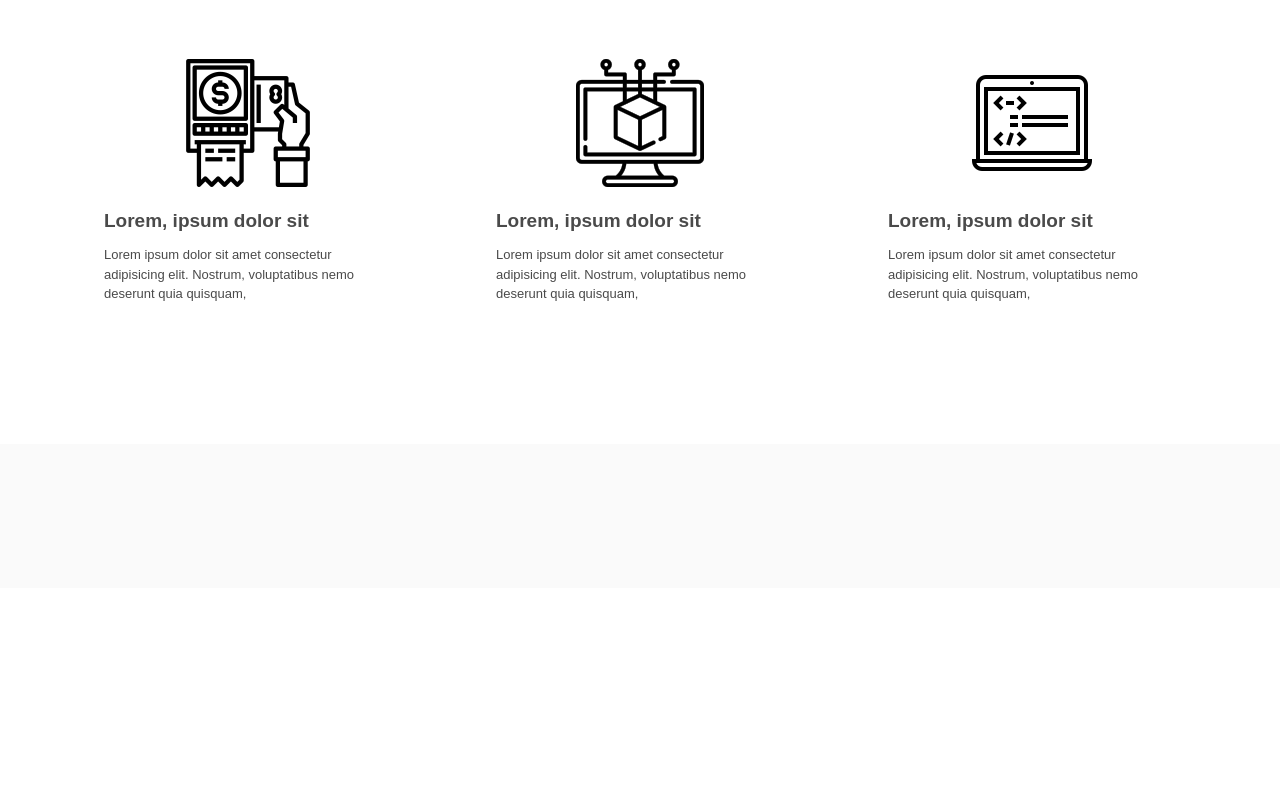
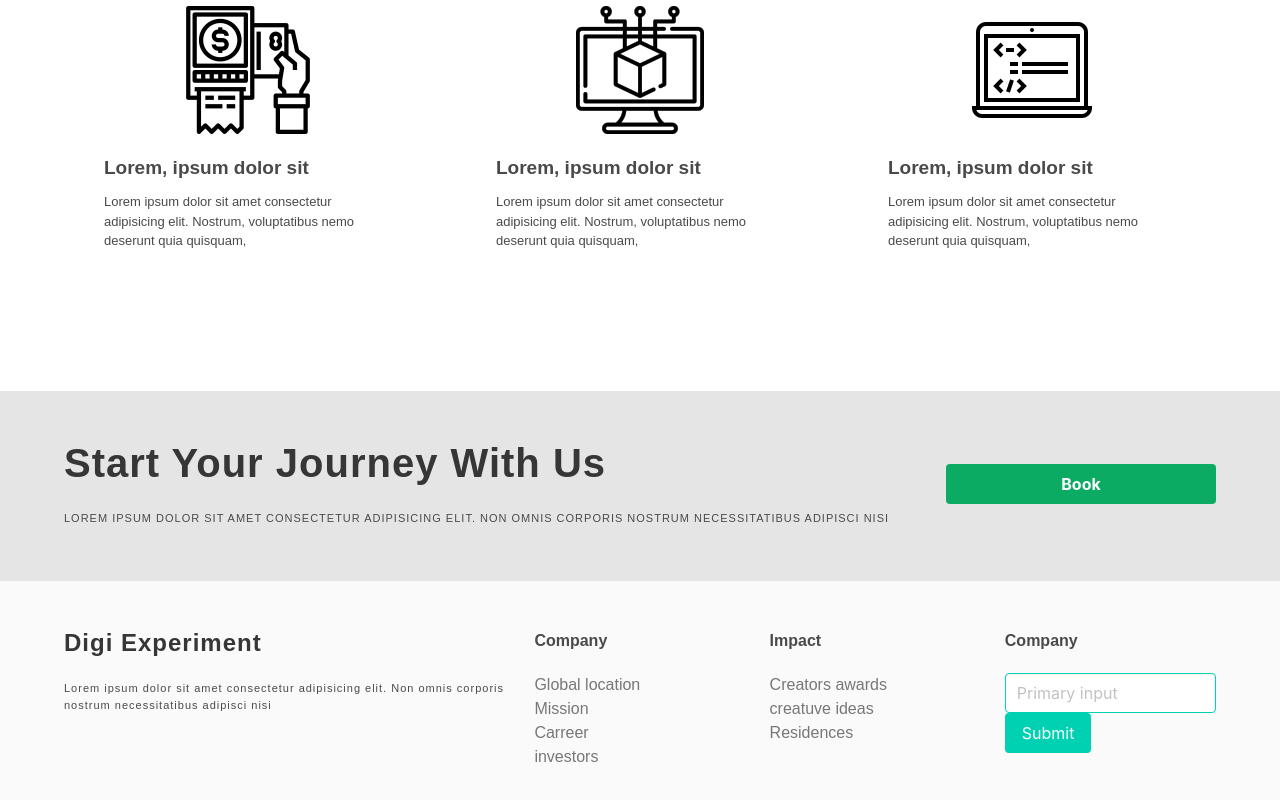
Before and after one commit to anwar254/digi-express, a plain HTML site: page pages/services.html in a window 1280 px wide. Shown: the part 1929-2729 px from the top of the page. Before the commit the page ends 2517 px from the top, so only its background shows below. Drawn offline with Linux system fonts and the light colour scheme; no server answers.

Commit message:
created the bottom cta area

```diff
--- a/css/master.css
+++ b/css/master.css
@@ -7,6 +7,11 @@
 }
 body{
     font-family: 'Work Sans', sans-serif!important;
+}
+.dge-header.scroll{
+    position: fixed;
+    z-index: 100;
+    background-color: #fff;
 }
 main.main-container{
     width: 100%;
@@ -191,7 +196,33 @@ main.main-container{
     justify-content: center;
 }
 
+section.bottom_cta{
+    padding: 50px;
+    background: #e5e5e5;
+}
+.inp button{
+    width: 100%;
+    height: 100%;
+    position: relative;
+    top: 23px;
+    background-color: #0bab64!important;
+    font-weight: bold;
+}
 
+
+footer{
+    background-color: #F8F7FC;
+}
+footer.footer .heading{
+    text-transform: initial;
+}
+.footer-list .footer_sub-title{
+    margin-bottom: 20px;
+}
+.footer-list li a{
+    color: #777777;
+    padding: 10px 0;
+}
 
 
 
--- a/js/main.js
+++ b/js/main.js
@@ -1,6 +1,15 @@
 // const countrySelect = document.querySelector('#country-select');
 // const countryFlag = document.querySelector('.country-flag');
 
+window.addEventListener('scroll', e => {
+    const navbar = document.querySelector('header.dge-header');
+
+    if (window.scrollY == 100){
+        navbar.style.position = 'fixed';
+        navbar.style.zIndex = 2;
+        navbar.style.backgroundColor = "#ffffff"
+    }
+})
 
 fetch('https://restcountries.eu/rest/v2/all')
     .then(res => res.json())
@@ -10,7 +19,7 @@ fetch('https://restcountries.eu/rest/v2/all')
                 return item.region;
             })
 
-            console.log(americas)
+            // console.log(americas)
             // const africa = data.filter(item => {
             //     return item.region == "Africa"
             // })
--- a/pages/services.html
+++ b/pages/services.html
@@ -102,7 +102,7 @@
                         <div class="column">
                             <div class="heading">
                                 <h1 class="title sec-title">
-                                    Lorem ipsum dolor sit, amet consectetur adipisicing elit.
+                                    Hardware, Software or Mobile devices
                                 </h1>
                             </div>
                         </div>
@@ -269,10 +269,88 @@
                 </div>
             </section>
 
+            <section calss="dt-section-2">
+                <div class="container">
+                    <div class="columns">
+                        <div class="column"></div>
+                        <div class="column"></div>
+                    </div>
+                </div>
+            </section>
+
+            <section class="bottom_cta">
+                <div class="container">
+                    <div class="cta-cotainer">
+                        <div class="columns">
+                            <div class="column is-three-quarters">
+                                <div class="heading">
+                                    <h1 class="title is-capitalized is-size-2">start your journey with us</h1>
+                                    <p>Lorem ipsum dolor sit amet consectetur adipisicing elit. Non omnis corporis nostrum necessitatibus adipisci nisi</p>
+                                </div>
+                            </div>
+                            <div class="column">
+                                <div class="control inp">
+                                    <button class="button  is-primary">Book</button>
+                                </div>
+                            </div>
+                        </div>
+                    </div>
+                </div>
+            </section>
+
             <footer class="footer dge-footer">
+                <div class="container">
+                    <div class="columns">
+                        <div class="column is-two-fifths">
+                            <div class="heading">
+                                <h1 class="title is-size-4">Digi Experiment</h1>
+                                <p>Lorem ipsum dolor sit amet consectetur adipisicing elit. Non omnis corporis nostrum necessitatibus adipisci nisi</p>
+                            </div>
+                        </div>
+                        <div class="column ">
+                            <div class="footer-list">
+                                <div class="footer_sub-title">
+                                    <h1 class="has-text-weight-bold">Company</h1>
+                                </div>
 
+                                <ul>
+                                    <li><a class="list-item">Global location</a></li>
+                                    <li><a class="list-item">Mission</a></li>
+                                    <li><a class="list-item">Carreer</a></li>
+                                    <li><a class="list-item">investors</a></li>
+                                </ul>
+                            </div>
+                        </div>
+                        <div class="column ">
+                            <div class="footer-list">
+                                <div class="footer_sub-title">
+                                    <h1 class="has-text-weight-bold">Impact</h1>
+                                </div>
+
+                                <ul>
+                                    <li><a class="list-item">Creators awards</a></li>
+                                    <li><a class="list-item">creatuve ideas</a></li>
+                                    <li><a class="list-item">Residences</a></li>
+                                </ul>
+                            </div>
+                        </div>
+                        <div class="column ">
+                            <div class="footer-list">
+                                <div class="footer_sub-title">
+                                    <h1 class="has-text-weight-bold">Company</h1>
+                                </div>
+
+                                <div class="control">
+                                    <input class="input is-primary" type="text" placeholder="Primary input">
+                                    <button class="button is-primary">Submit</button>
+                                </div>
+                            </div>
+                        </div>
+                    </div>
+                </div>
 
             </footer>
         </main>
+        <script src="../js/main.js"></script>
     </body>
 </html>
```
